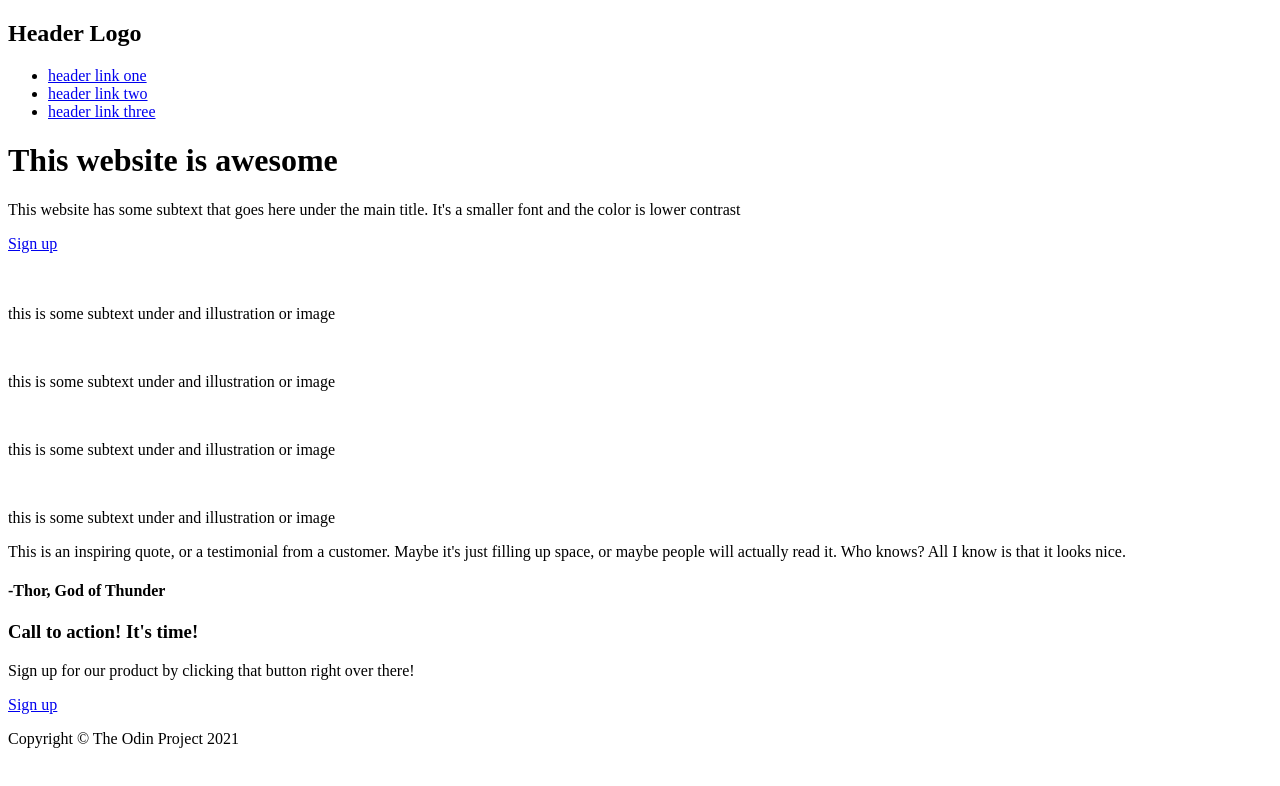
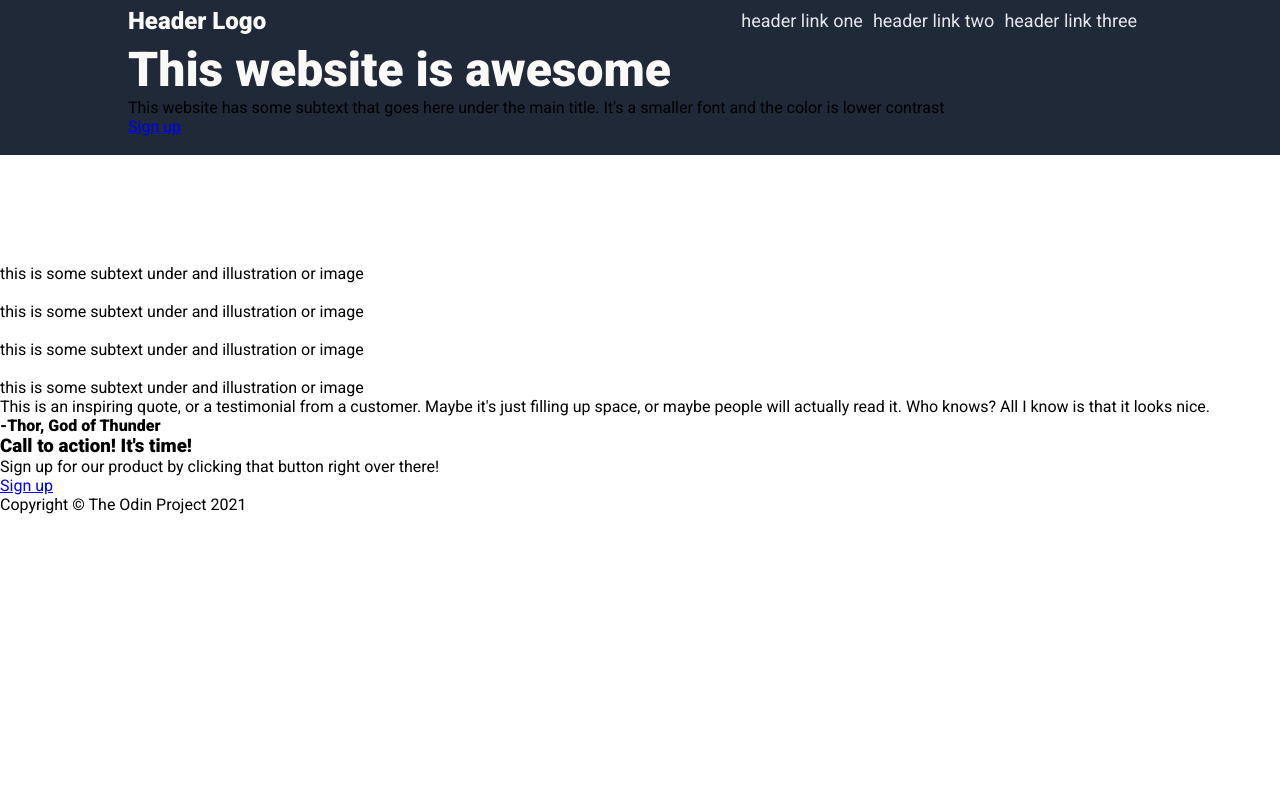
Before and after one commit to NSTokugawa/Odin-LandingPage, a plain HTML site: page index.html in a window 1280 px wide. Drawn offline with Linux system fonts and the light colour scheme.

Commit message:
Begin styling hero section

```diff
--- a/css/style.css
+++ b/css/style.css
@@ -0,0 +1,54 @@
+@import url('https://fonts.googleapis.com/css2?family=Roboto:ital,wght@0,400;0,900;1,300&display=swap');
+
+* {
+  margin: 0;
+  padding: 0;
+}
+
+body {
+  font-family: 'Roboto', sans-serif;
+}
+
+header {
+  background-color: #1F2937;
+}
+
+.hero {
+  margin: 0px 10% 7% 10%;
+}
+
+header .logo {
+
+}
+
+.navbar {
+  display: flex;
+  justify-content: space-between;
+  align-items: center;
+}
+
+.navbar ul {
+  list-style: none;
+  display: flex;
+  justify-content: space-around;
+  margin: 10px;
+}
+
+.navbar a {
+  text-decoration: none;
+  text-align: center;
+  padding: 5px;
+  font-size: 18px;
+  color: #E5E7EB;
+}
+
+.logo {
+  font-size: 24px;
+  color: #F9FAF8;
+}
+
+.header-content h1 {
+  font-size: 48px;
+  font-weight: 900;
+  color: #F9FAF8;
+}
--- a/index.html
+++ b/index.html
@@ -8,7 +8,8 @@
   <title>Awesome Website</title>
 </head>
 <body>
-  <header class="header">
+  <header>
+    <div class="hero">
       <nav class="navbar">
         <h1 class="logo">Header Logo</h1>
         <ul>
@@ -25,7 +26,9 @@
         </div>
         <img src="#" alt="">
       </div>
+    </div>
   </header>
+
 
   <section class="boxes">
    <div class="flex-container">
```
Lines whose indentation alone changed are shown as unchanged.
